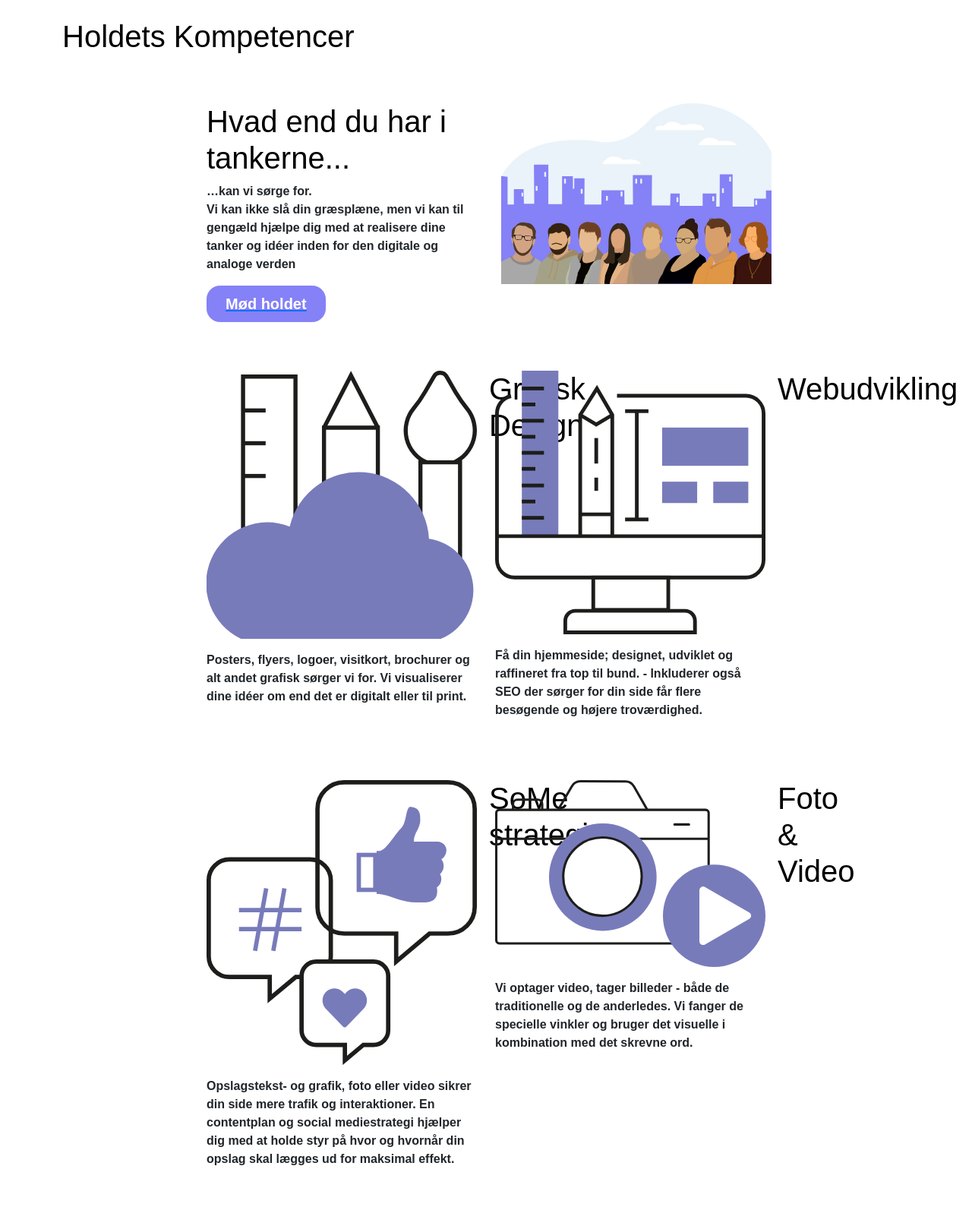
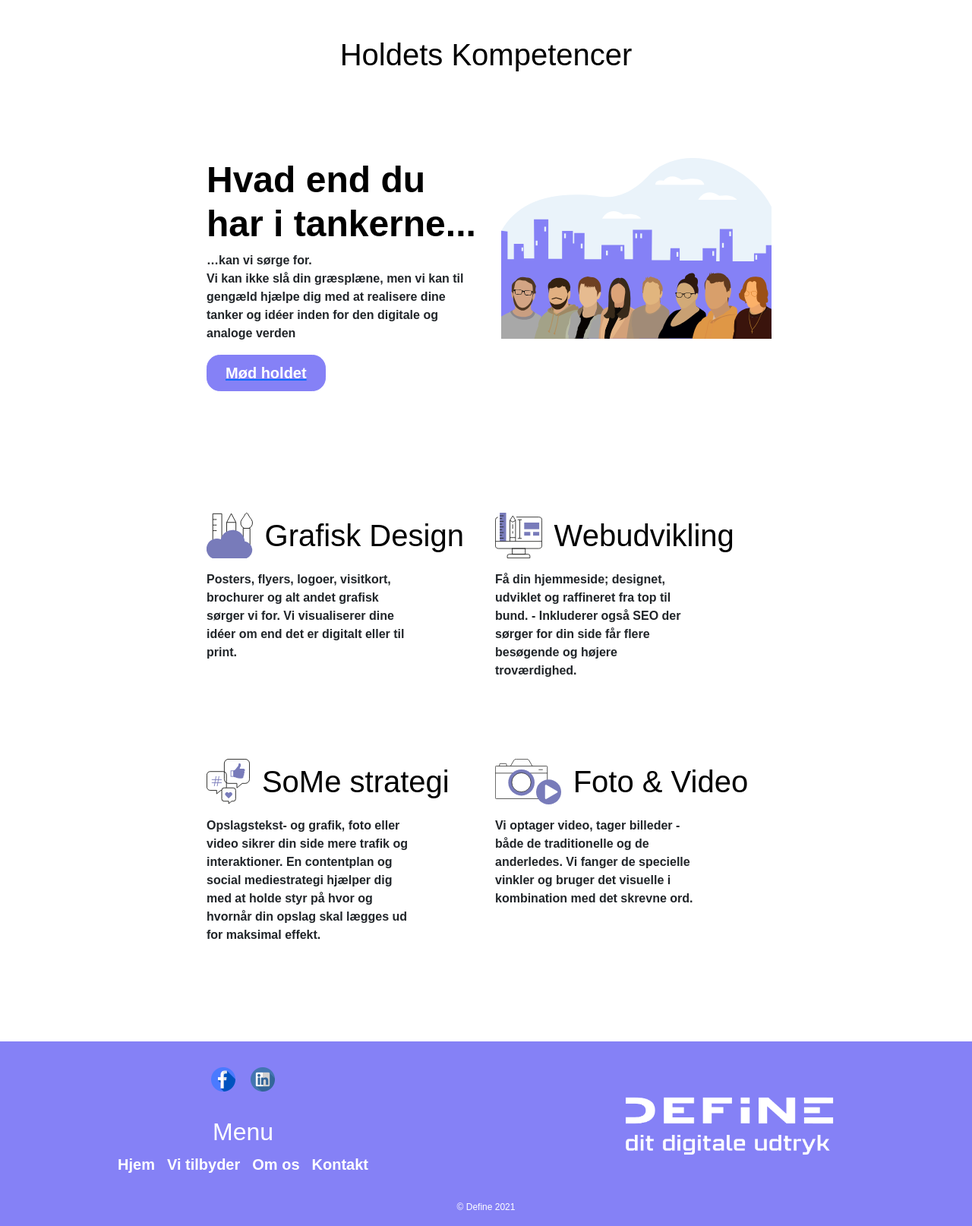
Before and after one commit to chc544/Define, a PHP site: page /kompetencer.php in a window 1280 px wide. Shown: the part 86-1700 px from the top of the page at 76% size. Run offline with PHP 8.4, Linux system fonts and the light colour scheme; style sheets or scripts are compiled from the project's sources; some libraries are stand-ins or nearby versions; some web fonts are replaced.

Commit message:
Justeringer på forside, kompetencer, kontakt

```diff
--- a/css/kompetencer.scss
+++ b/css/kompetencer.scss
@@ -1,5 +1,6 @@
 .kompe__header {
   text-align: center;
+  font-weight: 600;
 }
 
 .small__img {
--- a/index.php
+++ b/index.php
@@ -58,7 +58,7 @@
 
     <div class="container">
         <div class="row">
-            <div class="col-md-5 offset-md-3 text-center col-sm-12 offset-sm-0">
+            <div class="col-md-5 offset-md-3 text-md-center col-sm-12 offset-sm-0">
                 <h1 class="mb-4 display-4 text__weight">Kontakt</h1>
                 <p class="mb-4 fs-5">Skal vi hjælpe din virksomhed til næste niveau, så kontakt os direkte på telefon eller email, så tager vi en uforpligtende snak omkring dit næste projekt.</p>
                 <a href="kontakt.php"><button type="button" class="btn btn-primary btn-lg px-4 me-md-2"><p class="button__text">Kontakt</p></button></a>
--- a/kompetencer.php
+++ b/kompetencer.php
@@ -1,18 +1,18 @@
 <?php include 'includes/top.php';?>
-<div class="container mt-4">
+<div class="container mt-5">
 
-    <h1 class="kompe__header">Holdets Kompetencer</h1>
+    <h1 class="kompe__header mb-5 d-flex justify-content-center">Holdets Kompetencer</h1>
 
 </div>
 <div class="space__divider"></div>
 
-<div class="container">
+<div class="container mb-5">
     <div class="row">
         <div class="col-lg-4 col-md-12 offset-lg-2 my-auto me-2">
-            <h1 class="mb-2">Hvad end du har i tankerne...</h1>
+            <h1 class="mb-2 display-5 fw-bold">Hvad end du har i tankerne...</h1>
             <p class="mb-3">…kan vi sørge for.
                 <br>Vi kan ikke slå din græsplæne, men vi kan til gengæld hjælpe dig med at realisere dine tanker og idéer inden for den digitale og analoge verden</p>
-            <button type="button" class="btn btn-primary btn-lg px-4 me-md-2"><a href="omos.php"><p class="button__text">Mød holdet</p></a></button>
+            <button type="button" class="btn btn-primary btn-lg px-4 me-md-2 mb-5"><a href="omos.php"><p class="button__text">Mød holdet</p></a></button>
         </div>
         <div class="col-lg-4 col-md-12">
             <img src="img/exampleimg.svg" class="img__header__komp" alt="">
@@ -25,18 +25,18 @@
 <div class="container">
     <div class="row">
         <div class="col-lg-4 offset-lg-2 mb-3">
-            <div class="d-flex mb-3">
-            <img src="img/Asset%2018.svg" class="small__img" alt="SoMe Strategi">
+            <div class="d-flex align-items-center mb-3">
+            <img src="img/Asset%2018.svg" class="small__img" alt="SoMe Strategi" style="height: 60px;">
             <h1 class="ms-3">Grafisk Design</h1>
             </div>
-            <p>Posters, flyers, logoer, visitkort, brochurer og alt andet grafisk sørger vi for. Vi visualiserer dine idéer om end det er digitalt eller til print.</p>
+            <p class="w-75 mb-5">Posters, flyers, logoer, visitkort, brochurer og alt andet grafisk sørger vi for. Vi visualiserer dine idéer om end det er digitalt eller til print.</p>
         </div>
         <div class="col-lg-4 mb-3">
-            <div class="d-flex mb-3">
-            <img src="img/Asset%2016.svg" class="small__img" alt="SoMe Strategi">
+            <div class="d-flex align-items-center mb-3">
+            <img src="img/Asset%2016.svg" class="small__img" alt="SoMe Strategi" style="height: 60px;">
             <h1 class="ms-3">Webudvikling</h1>
             </div>
-            <p>Få din hjemmeside; designet, udviklet og raffineret fra top til bund. - Inkluderer også SEO der sørger for din side får flere besøgende og højere troværdighed.</p>
+            <p class="w-75">Få din hjemmeside; designet, udviklet og raffineret fra top til bund. - Inkluderer også SEO der sørger for din side får flere besøgende og højere troværdighed.</p>
         </div>
     </div>
 </div>
@@ -45,19 +45,19 @@
 <div class="container">
     <div class="row">
         <div class="col-lg-4 offset-lg-2 mb-3">
-            <div class="d-flex mb-3">
-                <img src="img/Asset%2020.svg" class="small__img" alt="SoMe Strategi">
+            <div class="d-flex align-items-center mb-3">
+                <img src="img/Asset%2020.svg" class="small__img" alt="SoMe Strategi" style="height: 60px;">
                 <h1 class="ms-3">SoMe strategi</h1>
             </div>
-            <p>Opslagstekst- og grafik, foto eller video sikrer din side mere trafik og interaktioner.
+            <p class="w-75 mb-5">Opslagstekst- og grafik, foto eller video sikrer din side mere trafik og interaktioner.
                 En contentplan og social mediestrategi hjælper dig med at holde styr på hvor og hvornår din opslag skal lægges ud for maksimal effekt.</p>
         </div>
         <div class="col-lg-4 mb-3">
-            <div class="d-flex mb-3">
-                <img src="img/Asset%2022.svg" class="small__img" alt="SoMe Strategi">
+            <div class="d-flex align-items-center mb-3">
+                <img src="img/Asset%2022.svg" class="small__img" alt="SoMe Strategi" style="height: 60px;">
                 <h1 class="ms-3">Foto & Video</h1>
             </div>
-            <p>Vi optager video, tager billeder - både de traditionelle og de anderledes. Vi fanger de specielle vinkler og bruger det visuelle i kombination med det skrevne ord.</p>
+            <p class="w-75">Vi optager video, tager billeder - både de traditionelle og de anderledes. Vi fanger de specielle vinkler og bruger det visuelle i kombination med det skrevne ord.</p>
         </div>
     </div>
 </div>
--- a/kontakt.php
+++ b/kontakt.php
@@ -1,7 +1,7 @@
 <?php include 'includes/top.php';?>
 
 <section class="kontakt container mt-5">
-    <h1 class="kontakt__header my-5">Kontakt</h1>
+    <h1 class="kontakt__header mb-5 d-flex justify-content-center">Kontakt</h1>
 
     <div class="kontakt__content row gap-4">
 
```
